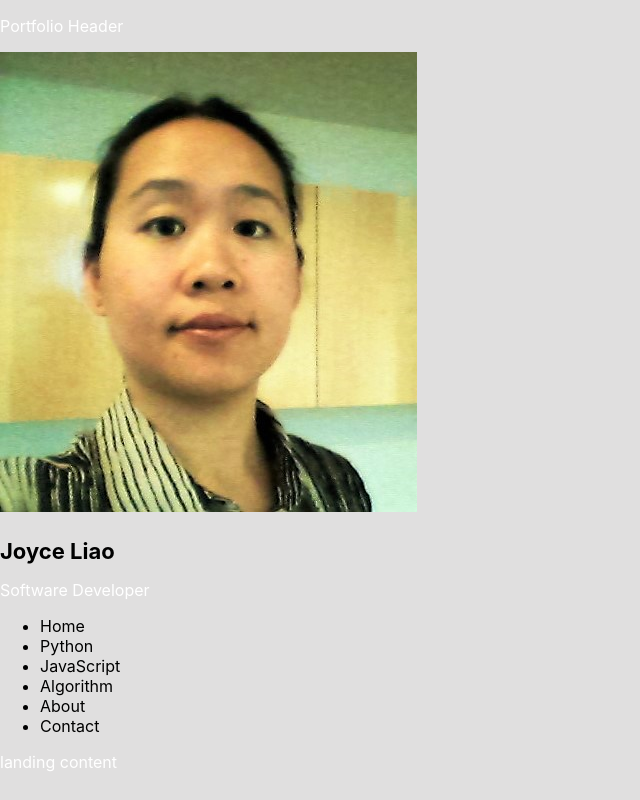
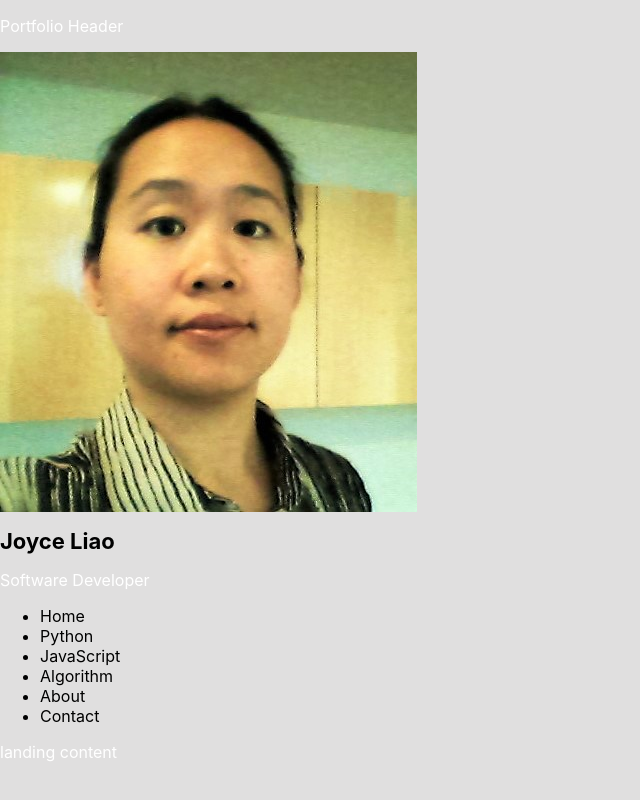
Before and after one commit to joyliao07/test_components, a React app in the folder portfolio/: page / in a window 1280 px wide. Shown: the whole page, without its empty margins (0-640 px from the left). Built offline with nearby package versions, Linux system fonts and the light colour scheme.

Commit message:
margin adjustment

```diff
--- a/portfolio/src/components/Navigation/NavigationItems.css
+++ b/portfolio/src/components/Navigation/NavigationItems.css
@@ -1,5 +1,6 @@
 h3 {
     font-size: 22px;
+    margin-block-start: 12px;
     margin-block-end: 2px;
 }
 
@@ -30,6 +31,7 @@ h3 {
 }
 
 .Name img {
+    margin-top: 15px;
     height: 50px;
     border-radius: 50%;
 }
```
